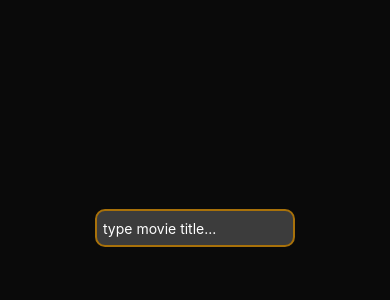
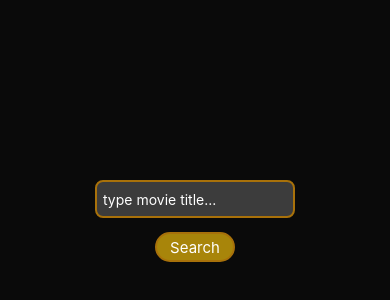
Before and after one commit to Pako2425/Reel-Insight-Movie-Details-at-Your-Fingertips, a React Native app: screen / in a window 390 px wide. Shown: the part 194-494 px from the top of the page. Built offline with nearby package versions, Linux system fonts and the light colour scheme.

Commit message:
Asking for result User Interface - added Search button

```diff
--- a/App.tsx
+++ b/App.tsx
@@ -1,13 +1,25 @@
 import React, {useState} from 'react';
 
-import {View, Text, StyleSheet, TextInput} from 'react-native'
+import {View, Text, StyleSheet, TextInput, TouchableHighlight} from 'react-native'
 import MainPage from './MainPage.jsx'
 
 function App(): React.JSX.Element {
 
     const [apiRequest, setApiRequest] = useState("");
+    const [film, setFilm] = useState("");
 
-
+    async function getData(event) {
+        setApiRequest('http://www.omdbapi.com/?apikey=c9bb574f&s='
+            + event.nativeEvent.text.toLowerCase())
+        try{
+            let response = await fetch(apiRequest);
+            let data = await response.json();
+            await setFilm(data["Search"]["1"]["Year"]);
+        }
+        catch(error) {
+            alert(apiRequest);
+        }
+    }
 
   return (
     <View style={styles.container}>
@@ -15,10 +27,22 @@ function App(): React.JSX.Element {
             style={styles.searchBar}
             inputMode='text'
             placeholder={"type movie title..."}
-            onSubmitEditing={(event) => setApiRequest('http://www.omdbapi.com/?apikey=c9bb574f&s='
-                + event.nativeEvent.text.toLowerCase())}
-            />
-        <Text style={{color: 'white', fontSize: 10}}>{apiRequest}</Text>
+            onSubmitEditing={
+                //(event) => setApiRequest('http://www.omdbapi.com/?apikey=c9bb574f&s='
+                //    + event.nativeEvent.text.toLowerCase())
+                //setFilm(getData(apiRequest))
+
+                (event) => getData(event)
+            }
+
+        />
+        <TouchableHighlight
+            underlayColor={'rgb(168, 113, 10)'}
+            style={styles.searchButton}
+            onPress={() => alert('Pressed!')}>
+            <Text style={{color: 'white', fontSize: 15}}>Search</Text>
+        </TouchableHighlight>
+        <Text style={{color: 'white', fontSize: 10}}>{film}</Text>
     </View>
   );
 }
@@ -38,14 +62,26 @@ const styles = StyleSheet.create({
 
     searchBar: {
         borderWidth: 2,
-        borderRadius: 10,
+        borderRadius: 8,
         color: 'white',
         height: 38,
         width: 200,
         borderColor: 'rgb(168, 113, 10)',
         backgroundColor: 'rgb(60,60,60)',
         padding: 6
+    },
 
+    searchButton: {
+        borderWidth: 2,
+        borderColor: 'rgb(168, 113, 10)',
+        height: 30,
+        width: 80,
+        backgroundColor: 'rgb(168, 133, 10)',
+        borderRadius: 15,
+        fontSize: 30,
+        margin: 14,
+        justifyContent: 'center',
+        alignItems: 'center'
     }
 });
 
```
